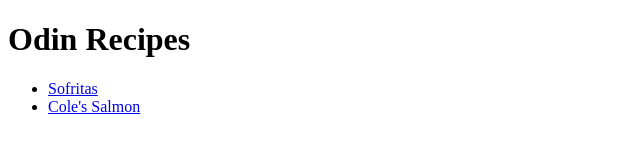
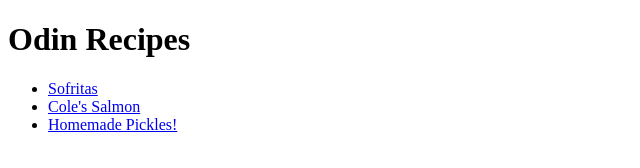
Before and after one commit to coal691/odin-recipes, a plain HTML site: page index.html in a window 1280 px wide. Shown: the whole page, without its empty margins (0-640 px from the left). Drawn offline with Linux system fonts and the light colour scheme.

Commit message:
Edit index.html

```diff
--- a/index.html
+++ b/index.html
@@ -10,6 +10,7 @@
         <ul>
             <li><a href = "recipes/sofritas.html">Sofritas</a></li>
             <li><a href = "recipes/salmon.html">Cole's Salmon</a></li>
+            <li><a href = "recipes/pickles.html">Homemade Pickles!</a></li>
         </ul>
 </body>
 
```
